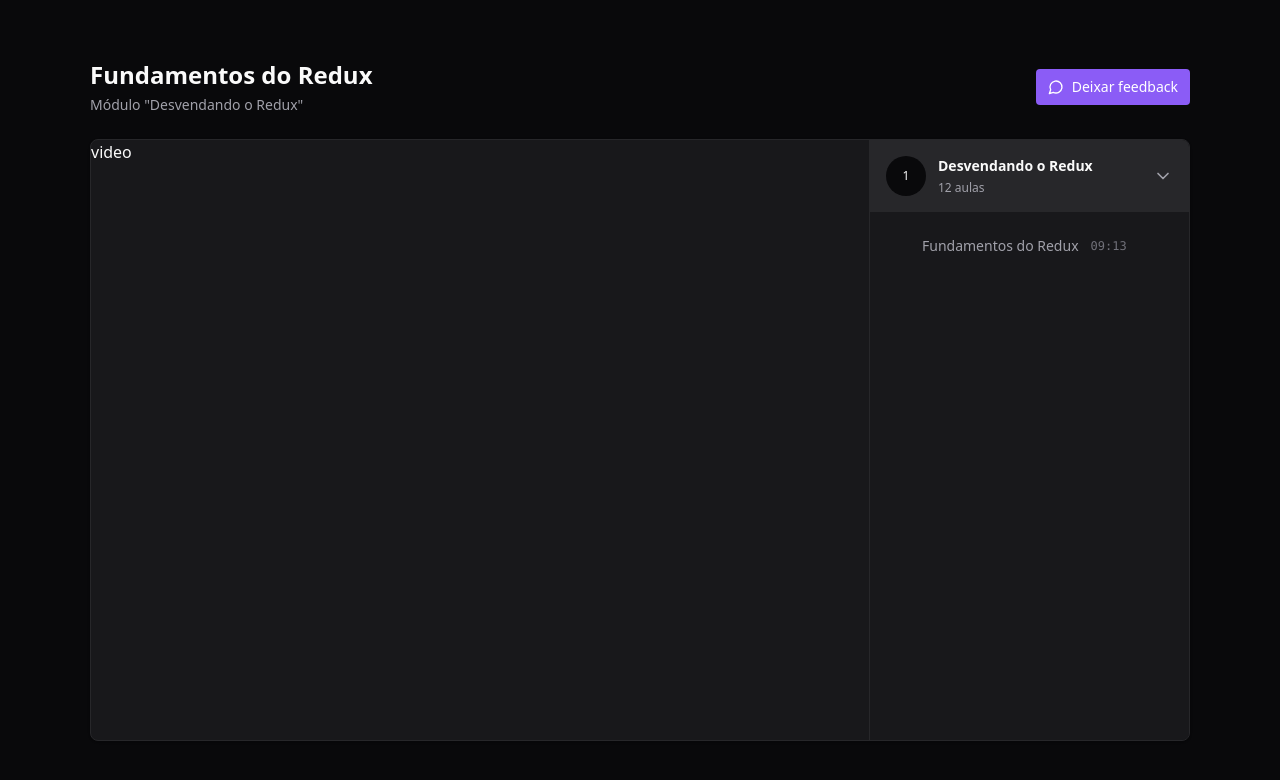
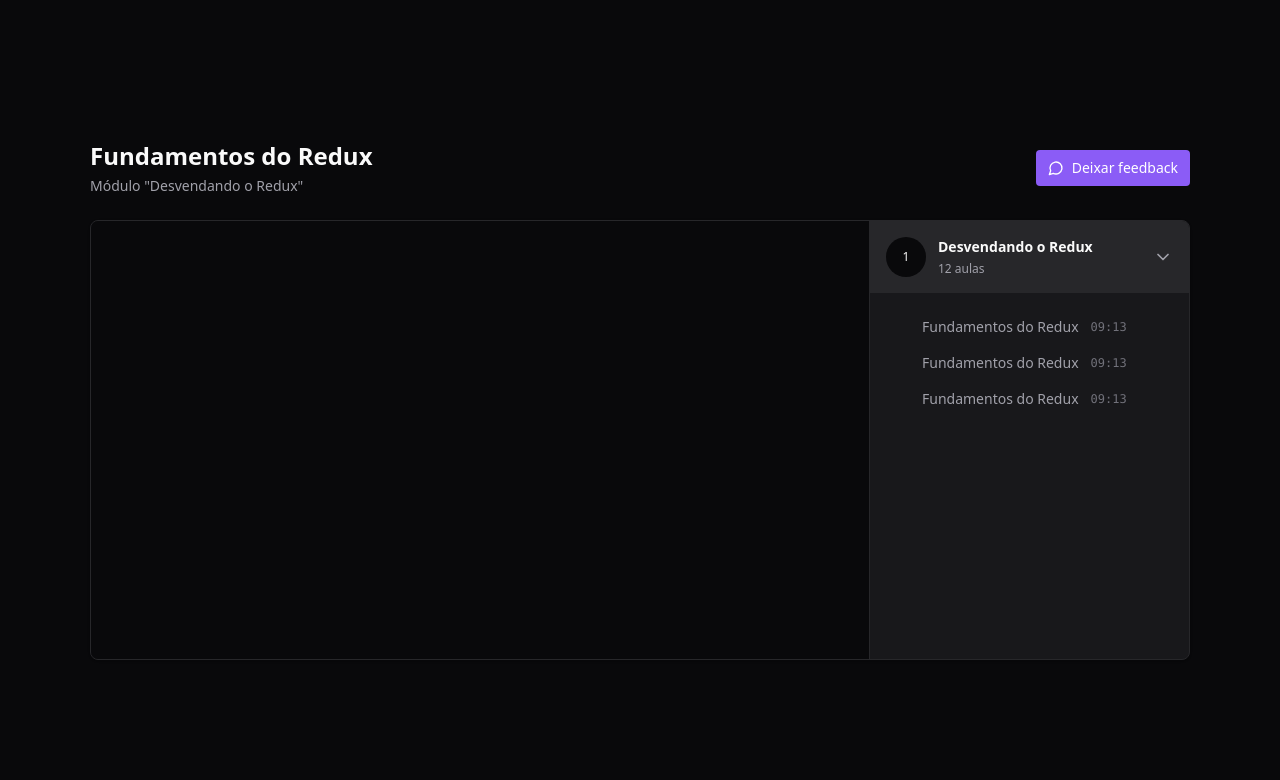
Before and after one commit to ghiberti85/react-redux-zustand, a React (Vite) app: page / in a window 1280 px wide. Shown: the top 780 px of the page. Built offline with nearby package versions, Linux system fonts and the light colour scheme.

Commit message:
Player and Modules UI

```diff
--- a/package.json
+++ b/package.json
@@ -14,6 +14,7 @@
     "lucide-react": "^0.372.0",
     "react": "^18.2.0",
     "react-dom": "^18.2.0",
+    "react-player": "^2.16.0",
     "react-redux": "^9.1.1"
   },
   "devDependencies": {
--- a/src/pages/Player.tsx
+++ b/src/pages/Player.tsx
@@ -1,4 +1,5 @@
 import { ChevronDown, MessageCircle } from 'lucide-react'
+import ReactPlayer from 'react-player'
 
 export function Player () {
     return (
@@ -18,9 +19,16 @@
 
                 <main className="relative flex overflow-hidden rounded-lg border border-zinc-800 bg-zinc-900 shadow">
                     <div className="flex-1">
-                        video
+                        <div className="w-full bg-zinc-950 aspect-video">
+                            <ReactPlayer
+                                width="100%"
+                                height="100%"
+                                controls
+                                url="https://www.youtube.com/watch?v=Jai8w6K_GnY"
+                            />
+                        </div>
                     </div>
-                    <aside className="w-80 border-l border-zinc-800 bg-zinc-900 h-[600px]">
+                    <aside className="w-80 border-l border-zinc-800 bg-zinc-900s">
                         <div>
                             <button className="flex w-full items-center gap-3 bg-zinc-800 p-4">
                                 <div className="flex h-10 w-10 rounded-full items-center justify-center bg-zinc-950 text-xs">
@@ -32,14 +40,24 @@
                                 </div>
                                 <ChevronDown className="w-5 h-5 ml-auto text-zinc-400" />
                             </button>
-
                             <nav className="relative flex flex-col gap-4 p-6">
                                 <button className="flex items-center gap-3 text-sm text-zinc-400">
                                     <video className="w-4 h-4 text-zinc-500" />
                                     <span>Fundamentos do Redux</span>
                                     <span className="ml=auto font-mono text-xs text-zinc-500">09:13</span>
                                 </button>
+                                <button className="flex items-center gap-3 text-sm text-zinc-400">
+                                    <video className="w-4 h-4 text-zinc-500" />
+                                    <span>Fundamentos do Redux</span>
+                                    <span className="ml=auto font-mono text-xs text-zinc-500">09:13</span>
+                                </button>
+                                <button className="flex items-center gap-3 text-sm text-zinc-400">
+                                    <video className="w-4 h-4 text-zinc-500" />
+                                    <span>Fundamentos do Redux</span>
+                                    <span className="ml=auto font-mono text-xs text-zinc-500">09:13</span>
+                                </button>
                             </nav>
+
                         </div>
                     </aside>
                 </main>
```
Also changed, not shown: 1 other file (tests, documents, lock files or other folders).
